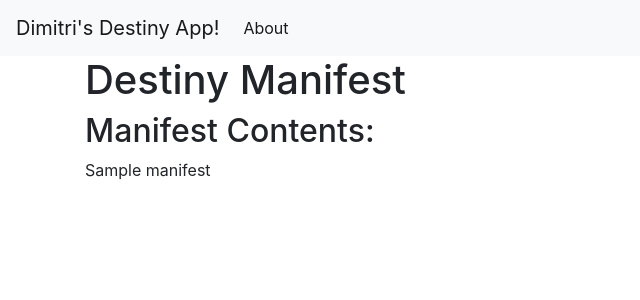
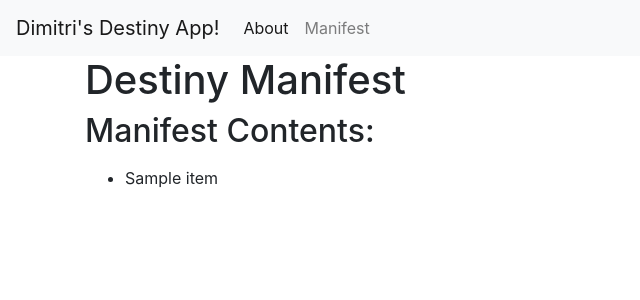
Before and after one commit to DimitriosPt/DestinyAPIFlaskProject, a Flask app: template templates/manifest.html in a window 1280 px wide. Shown: the top 300 px of the page, without its empty margins (0-640 px from the left). Run offline with Flask 2, Linux system fonts and the light colour scheme; the template is opened without the code that fills it: most values are stand-ins (such as "Sample title", 1, 10 or a date in 2020); some libraries are stand-ins or nearby versions.

Commit message:
manifest page now shows list of content

```diff
--- a/app.py
+++ b/app.py
@@ -1,13 +1,12 @@
-from flask import Flask, render_template, jsonify
+from distutils.command import config
+import secrets
+from flask import Flask, render_template
+import secrets
 import requests
 
 app = Flask(__name__)
 
 @app.route('/')
-def hello():
-	return 'Hello World!'
-
-@app.route('/index')
 def index():
 	return render_template('index.html')
 
--- a/templates/base.html
+++ b/templates/base.html
@@ -18,9 +18,12 @@
         </button>
         <div class="collapse navbar-collapse" id="navbarNav">
             <ul class="navbar-nav">
-            <li class="nav-item active">
+              <li class="nav-item active">
                 <a class="nav-link" href="/about">About</a>
-            </li>
+              </li>
+              <li>
+                <a class="nav-link" href="/manifest">Manifest</a>
+              </li>
             </ul>
         </div>
     </nav>
--- a/templates/manifest.html
+++ b/templates/manifest.html
@@ -9,9 +9,14 @@
     <div>
         <h2>Manifest Contents: </h2>
         <p>
-            {% for e in manifest %}
-            {{e}}
-            {% endfor %}
+            <ul>
+                {% for item in manifest %}
+                <li>
+                    {{item}}
+                </li>
+                {% endfor %}
+            </ul>
+
         </p>
     </div>
 {% endblock%}
```
